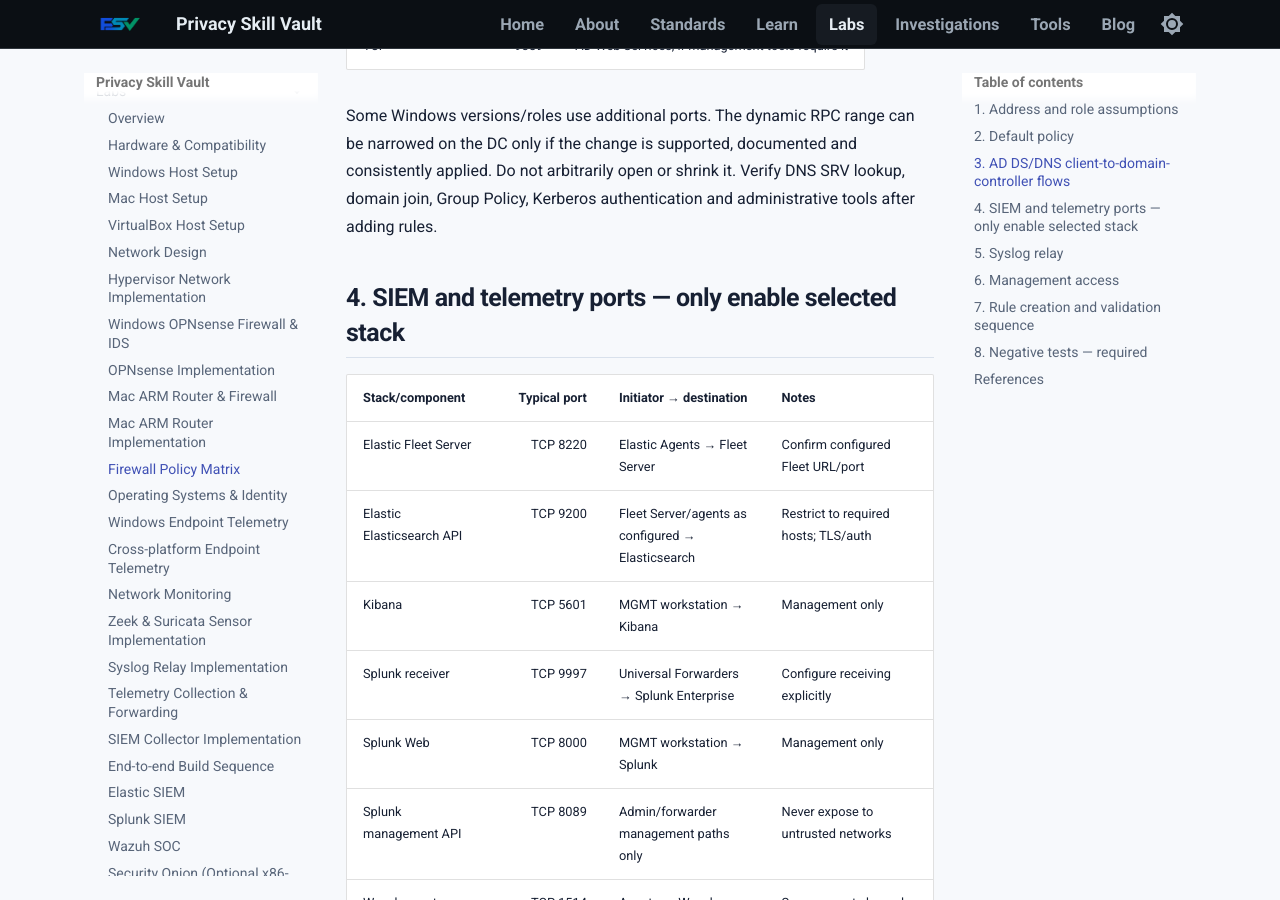
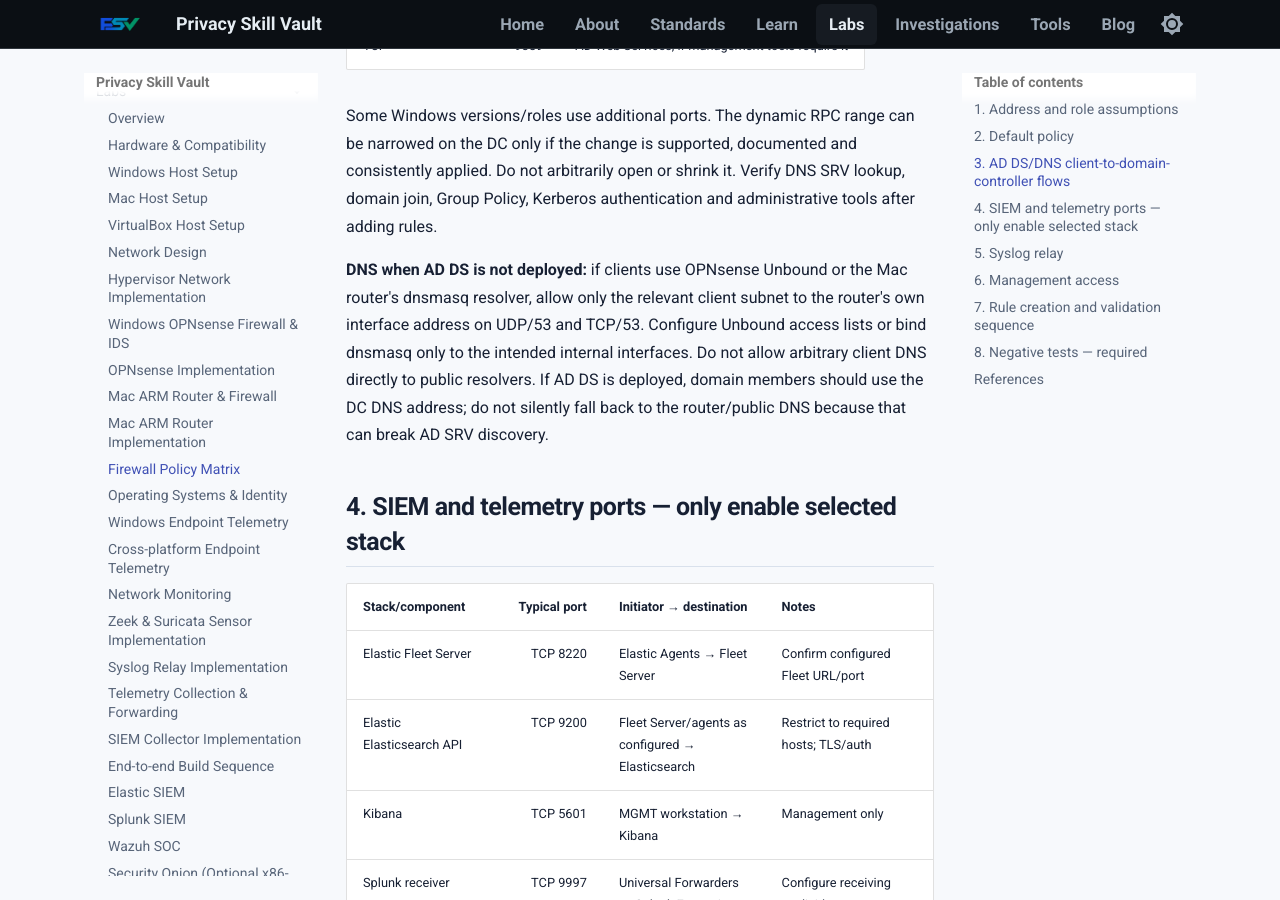
Before and after one commit to PrivacySkillVault/privacyskillvault.github.io, an MkDocs documentation site: the page built from docs/labs/firewall-policy-matrix.md, in a window 1280 px wide and 900 px high, scrolled down 2713 px. Built offline with MkDocs 1.6.1 and Material for MkDocs 9.7.7, drawn with Linux system fonts in a browser that asks for light colours.

Commit message:
Document conditional DNS resolver firewall flows in policy matrix

```diff
--- a/docs/labs/firewall-policy-matrix.md
+++ b/docs/labs/firewall-policy-matrix.md
@@ -55,6 +55,8 @@
 | TCP | 9389 | AD Web Services, if management tools require it |
 
 Some Windows versions/roles use additional ports. The dynamic RPC range can be narrowed on the DC only if the change is supported, documented and consistently applied. Do not arbitrarily open or shrink it. Verify DNS SRV lookup, domain join, Group Policy, Kerberos authentication and administrative tools after adding rules.
+
+**DNS when AD DS is not deployed:** if clients use OPNsense Unbound or the Mac router's dnsmasq resolver, allow only the relevant client subnet to the router's own interface address on UDP/53 and TCP/53. Configure Unbound access lists or bind dnsmasq only to the intended internal interfaces. Do not allow arbitrary client DNS directly to public resolvers. If AD DS is deployed, domain members should use the DC DNS address; do not silently fall back to the router/public DNS because that can break AD SRV discovery.
 
 ## 4. SIEM and telemetry ports — only enable selected stack
 
```
